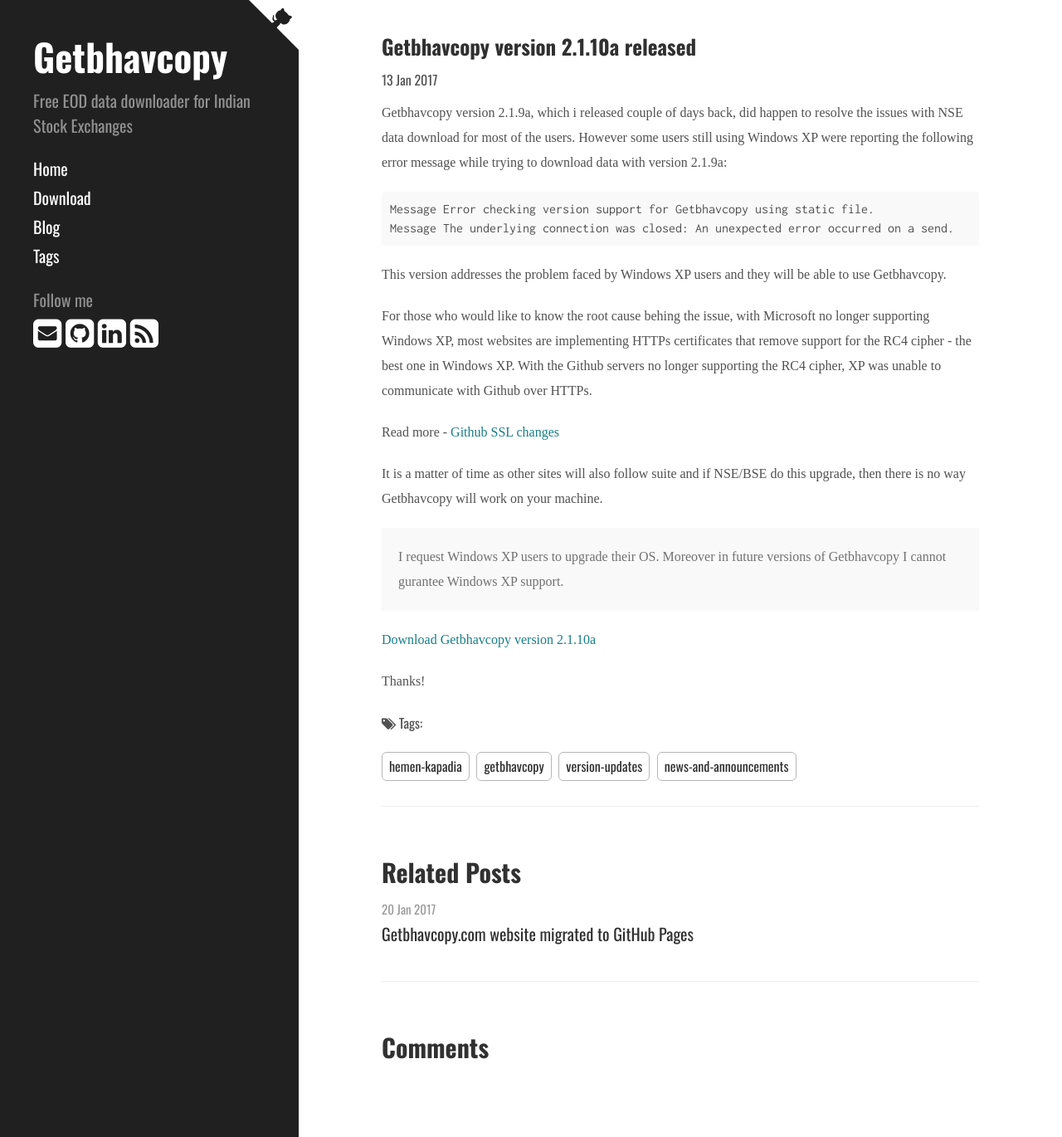
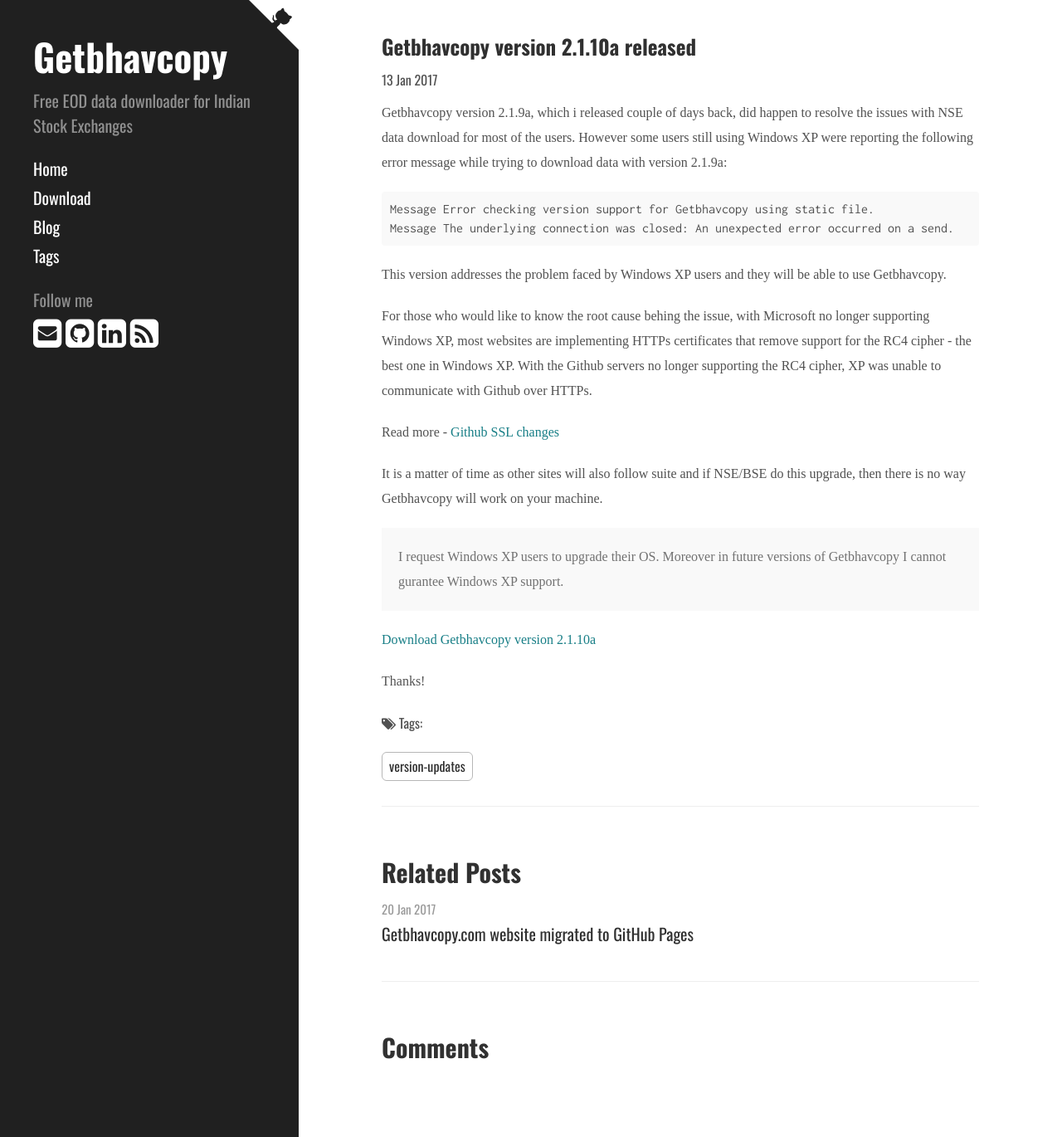
Before and after one commit to hemenkapadia/getbhavcopy, a Jekyll site: the page built from _posts/2017-01-13-Getbhavcopy-version-2.1.10a-released.md, in a window 1280 px wide and 1370 px high. Shown: the whole window at 83% size. Built offline with Jekyll 4.4.1, drawn with Linux system fonts in a browser that asks for light colours; nearby versions of some CDN libraries; some web fonts are replaced; comment, search, counter and statistics services are not loaded.

Commit message:
Updating blog tags for 2.1.10a

```diff
--- a/_posts/2017-01-13-Getbhavcopy-version-2.1.10a-released.md
+++ b/_posts/2017-01-13-Getbhavcopy-version-2.1.10a-released.md
@@ -4,10 +4,7 @@
 excerpt: Release log for Getbhavcopy version 2.1.10a
 comments: true
 tags:
-    - 'Hemen Kapadia'
-    - Getbhavcopy
     - 'Version Updates'
-    - 'News and Announcements'
 ---
 
 Getbhavcopy version 2.1.9a, which i released couple of days back, did happen to resolve the issues with NSE data download for most of the users. However some users still using Windows XP were reporting the following error message while trying to download data with version 2.1.9a:
```
